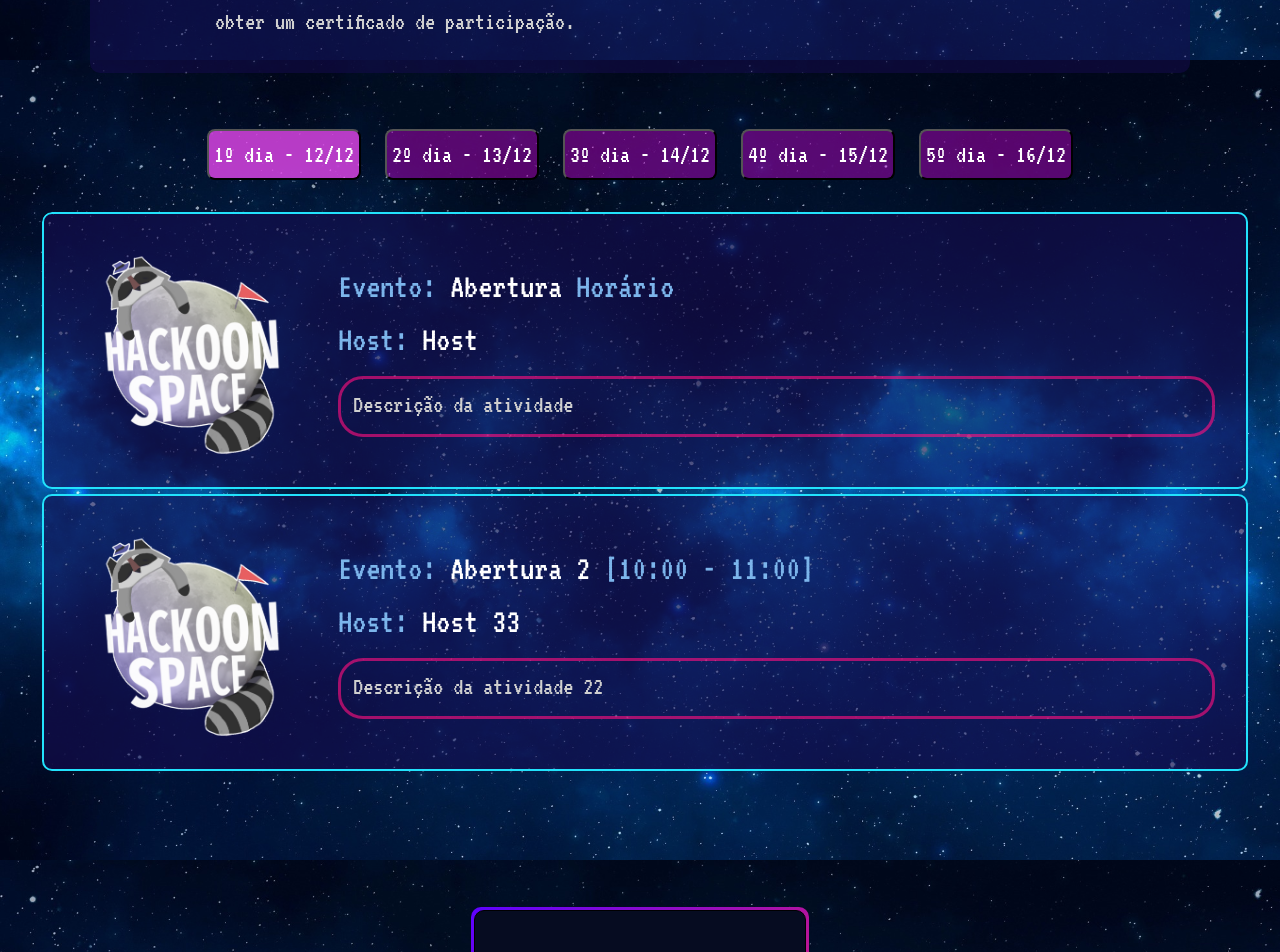
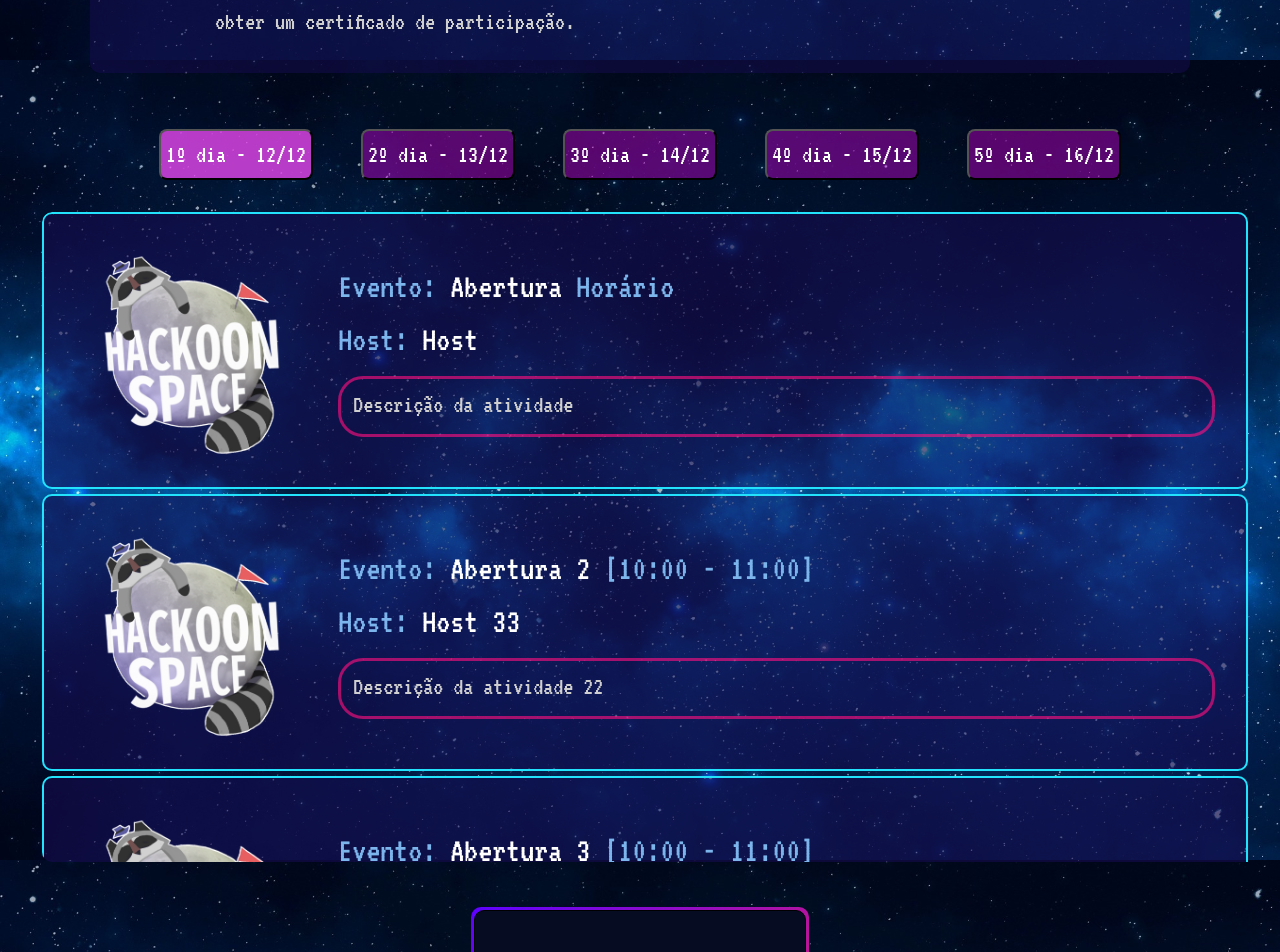
Before and after one commit to hackoonspace/site_v2, a Next.js app: page / in a window 1280 px wide. Shown: the part 740-1692 px from the top of the page. Built offline with nearby package versions, Linux system fonts and the light colour scheme.

Commit message:
Fixing responsivity of cronogram

```diff
--- a/components/panels/style/MainPanel.tsx
+++ b/components/panels/style/MainPanel.tsx
@@ -1,14 +1,14 @@
 import css from 'styled-jsx/css';
 
 export default css`
-    .MeioPagLogo{
+    .MeioPagLogo {
         height:240%;
         max-height: 700px;
         min-height: 250px;
         width: auto;
     }
 
-    .text{
+    .text {
         /*color:#d95d67d3;*/
         /*color:#D25899;*/
         /*color: #D8C700;*/
@@ -22,6 +22,7 @@ export default css`
         font-weight: 150;
         align-items: center;
         justify-content: center;
+        text-align: center;
     }
 
     .text::after {
--- a/components/presentation/Cronogram.tsx
+++ b/components/presentation/Cronogram.tsx
@@ -44,29 +44,29 @@ export default function Cronogram() {
 
 	return (
 		<div className="palestraContainer">
-			<div className="cronogram-buttons d-flex column justify-content-around mb-2 gap-4 p-4">
-				<div>
-					<button className="col-sm" style={getButtonBackgroundColor(0)} onClick={() => changeDay(0) }>
+			<div className="cronogram-buttons row d-flex column justify-content-around mb-2 gap-4 p-4">
+				<div className="col col-md-auto d-flex justify-content-center">
+					<button style={getButtonBackgroundColor(0)} onClick={() => changeDay(0) }>
 						1º dia - 12/12
 					</button>
 				</div>
-				<div>
-					<button className="col-sm" style={getButtonBackgroundColor(1)} onClick={() => changeDay(1) }>
+				<div className="col col-md-auto d-flex justify-content-center">
+					<button style={getButtonBackgroundColor(1)} onClick={() => changeDay(1) }>
 						2º dia - 13/12
 					</button>
 				</div>
-				<div>
-					<button className="col-sm" style={getButtonBackgroundColor(2)} onClick={() => changeDay(2) }>
+				<div className="col col-md-auto d-flex justify-content-center">
+					<button style={getButtonBackgroundColor(2)} onClick={() => changeDay(2) }>
 						3º dia - 14/12
 					</button>
 				</div>
-				<div>
-					<button className="col-sm" style={getButtonBackgroundColor(3)} onClick={() => changeDay(3) }>
+				<div className="col col-md-auto d-flex justify-content-center">
+					<button style={getButtonBackgroundColor(3)} onClick={() => changeDay(3) }>
 						4º dia - 15/12
 					</button>
 				</div>
-				<div>
-					<button className="col-sm" style={getButtonBackgroundColor(4)} onClick={() => changeDay(4) }>
+				<div className="col col-md-auto d-flex justify-content-center">
+					<button style={getButtonBackgroundColor(4)} onClick={() => changeDay(4) }>
 						5º dia - 16/12
 					</button>
 				</div>
--- a/components/presentation/style/Cronogram.tsx
+++ b/components/presentation/style/Cronogram.tsx
@@ -25,18 +25,22 @@ export default css`
         width: 10px;
     }
 
+    ::-webkit-scrollbar {
+        cursor: pointer;
+    }
+
     ::-webkit-scrollbar-track {
         box-shadow: inset 0 0 5px rgba(65, 60, 60, 0.253);
         border-radius: 10px;
     }
 
     ::-webkit-scrollbar-thumb {
-        background:#f700ff6e;
+        background: #f700ff6e;
         border-radius: 10px;
     }
 
     ::-webkit-scrollbar-thumb:hover {
-        background:rgba(54, 56, 58, 0.281);
+        background: #f44bfac0;
     }
 
     .buttonbox {
@@ -73,9 +77,7 @@ export default css`
         background: #ad04b35b;
     }
 
-    @media(max-width: 768px) {
-        .cronogram-buttons {
-            flex-direction: column;
-        }
+    .cronogram-buttons div {
+        white-space: nowrap;
     }
 `;
--- a/data/cronogram.json
+++ b/data/cronogram.json
@@ -12,6 +12,13 @@
             {
                 "title": "Abertura 2",
                 "description": "Descrição da atividade 22",
+                "host": "Host 33",
+                "hour": "[10:00 - 11:00]",
+                "image": "/HackoonEstampa.png"
+            },
+            {
+                "title": "Abertura 3",
+                "description": "Descrição da atividade 33",
                 "host": "Host 33",
                 "hour": "[10:00 - 11:00]",
                 "image": "/HackoonEstampa.png"
```
Also changed, not shown: 1 other file (tests, documents, lock files or other folders).
